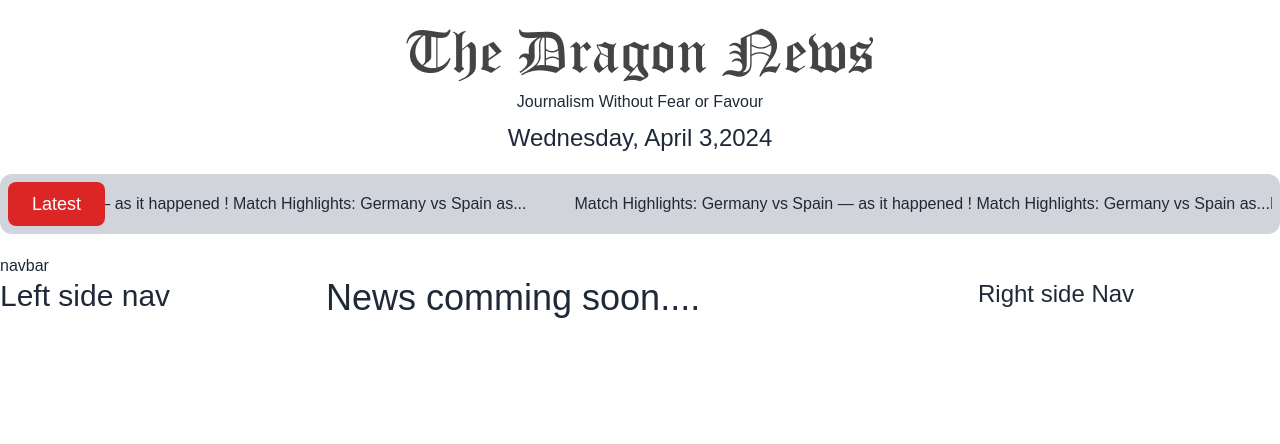
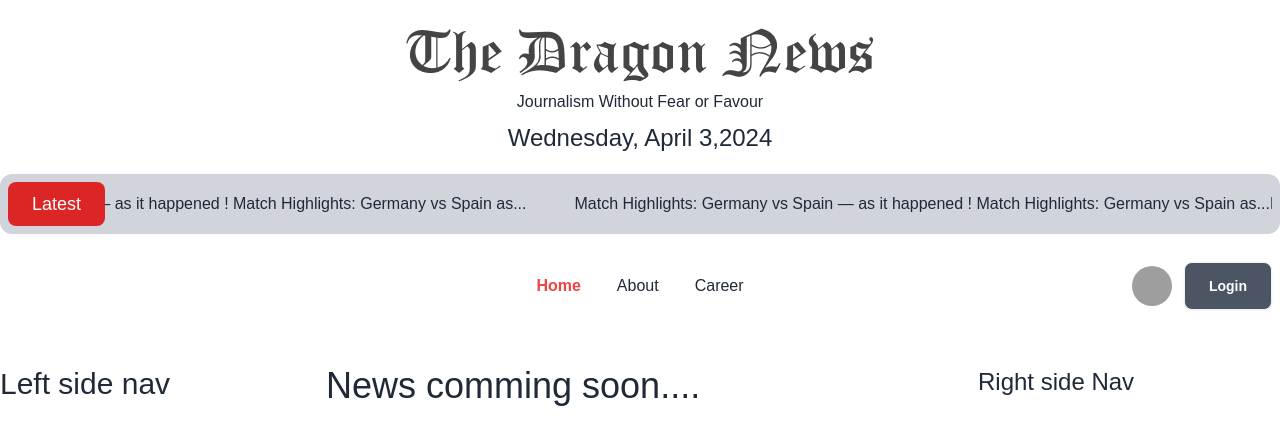
Before and after one commit to RakibHossen678/Dragon-News, a React (Vite) app: page / in a window 1280 px wide. Shown: the top 444 px of the page. Built offline with nearby package versions, Linux system fonts and the light colour scheme; grey boxes are pictures that could not be loaded.

Commit message:
added navbar

```diff
--- a/src/Pages/Shared/Navbar.jsx
+++ b/src/Pages/Shared/Navbar.jsx
@@ -1,11 +1,73 @@
-
+import { Link, NavLink } from "react-router-dom";
+import user from '../../assets/user.png'
 
 const Navbar = () => {
-    return (
-        <div>
-            <h2>navbar</h2>
+  const links = (
+    <>
+      <li>
+        <NavLink
+          className={({ isActive }) =>
+            isActive ? "text-red-500 , font-semibold" : "font-semibold"
+          }
+          to="/"
+        >
+          Home
+        </NavLink>
+      </li>
+      <li>
+        <NavLink to="/about">About</NavLink>
+      </li>
+      <li>
+        <NavLink to="/career">Career</NavLink>
+      </li>
+    </>
+  );
+  return (
+    <div className="navbar bg-base-100 mb-12">
+      <div className="navbar-start">
+        <div className="dropdown">
+          <div tabIndex={0} role="button" className="btn btn-ghost lg:hidden">
+            <svg
+              xmlns="http://www.w3.org/2000/svg"
+              className="h-5 w-5"
+              fill="none"
+              viewBox="0 0 24 24"
+              stroke="currentColor"
+            >
+              <path
+                strokeLinecap="round"
+                strokeLinejoin="round"
+                strokeWidth="2"
+                d="M4 6h16M4 12h8m-8 6h16"
+              />
+            </svg>
+          </div>
+          <ul
+            tabIndex={0}
+            className="menu menu-sm dropdown-content mt-3 z-[1] p-2 shadow bg-base-100 rounded-box w-52"
+          >
+            {links}
+          </ul>
         </div>
-    );
+      </div>
+      <div className="navbar-center hidden lg:flex">
+        <ul className="menu-horizontal space-x-9 px-1">{links}</ul>
+      </div>
+      <div className="navbar-end space-x-2">
+        <div role="button" className="btn btn-ghost btn-circle avatar">
+          <div className="w-10 rounded-full">
+            <img
+              alt="Tailwind CSS Navbar component"
+              src={user}
+            />
+          </div>
+        </div>
+        <Link>
+          <button className="btn px-6 bg-gray-600 text-white">Login</button>
+        </Link>
+      </div>
+    </div>
+  );
 };
 
 export default Navbar;
```
